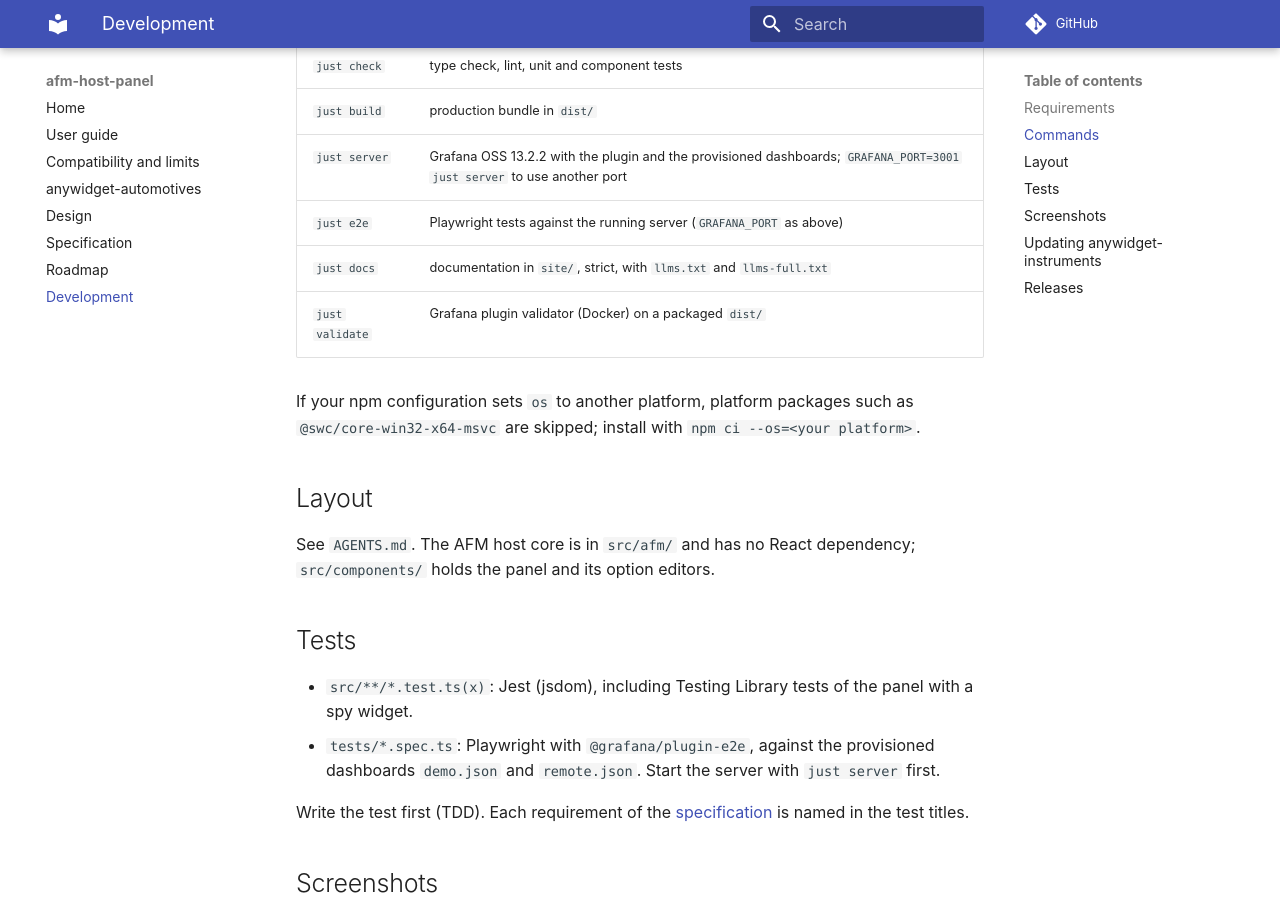
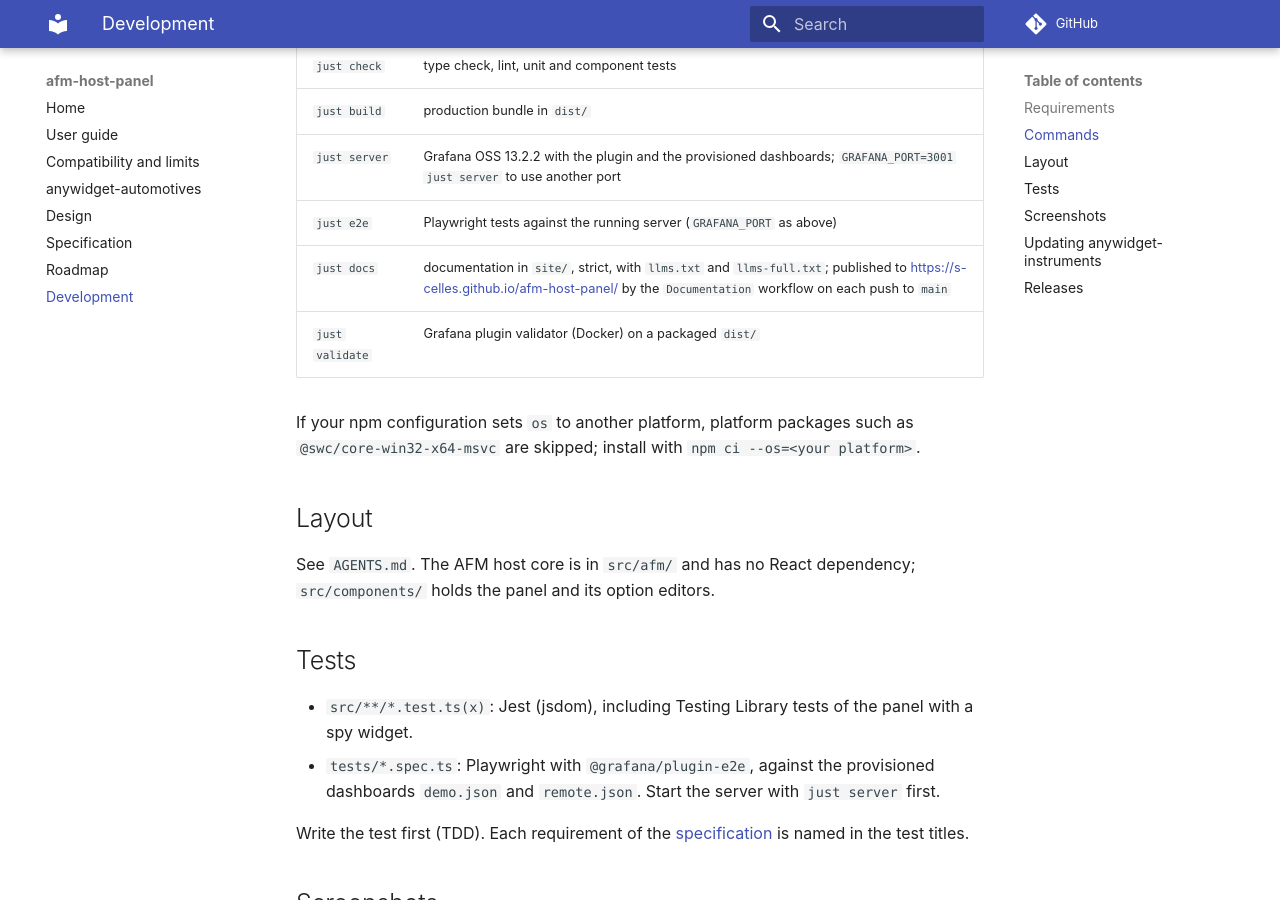
Before and after one commit to AnywidgetInstruments/afm-host-panel, an MkDocs documentation site: the page built from docs/development.md, in a window 1280 px wide and 900 px high, scrolled down 542 px. Built offline with MkDocs 1.6.1 and Material for MkDocs 9.7.7, drawn with Linux system fonts in a browser that asks for light colours; comment, search, counter and statistics services are not loaded.

Commit message:
ci: publish the documentation to GitHub Pages
The Documentation workflow builds the site with just docs (strict,
with llms.txt and llms-full.txt) on pull requests and deploys it to
GitHub Pages on each push to main that touches the documentation, or
on demand.

Assisted-by: AI

```diff
--- a/docs/development.md
+++ b/docs/development.md
@@ -18,7 +18,7 @@
 | `just build` | production bundle in `dist/` |
 | `just server` | Grafana OSS 13.2.2 with the plugin and the provisioned dashboards; `GRAFANA_PORT=3001 just server` to use another port |
 | `just e2e` | Playwright tests against the running server (`GRAFANA_PORT` as above) |
-| `just docs` | documentation in `site/`, strict, with `llms.txt` and `llms-full.txt` |
+| `just docs` | documentation in `site/`, strict, with `llms.txt` and `llms-full.txt`; published to <https://s-celles.github.io/afm-host-panel/> by the `Documentation` workflow on each push to `main` |
 | `just validate` | Grafana plugin validator (Docker) on a packaged `dist/` |
 
 If your npm configuration sets `os` to another platform, platform packages
```
Also changed, not shown: CHANGELOG.md (+8 -0 lines), 1 other file.
